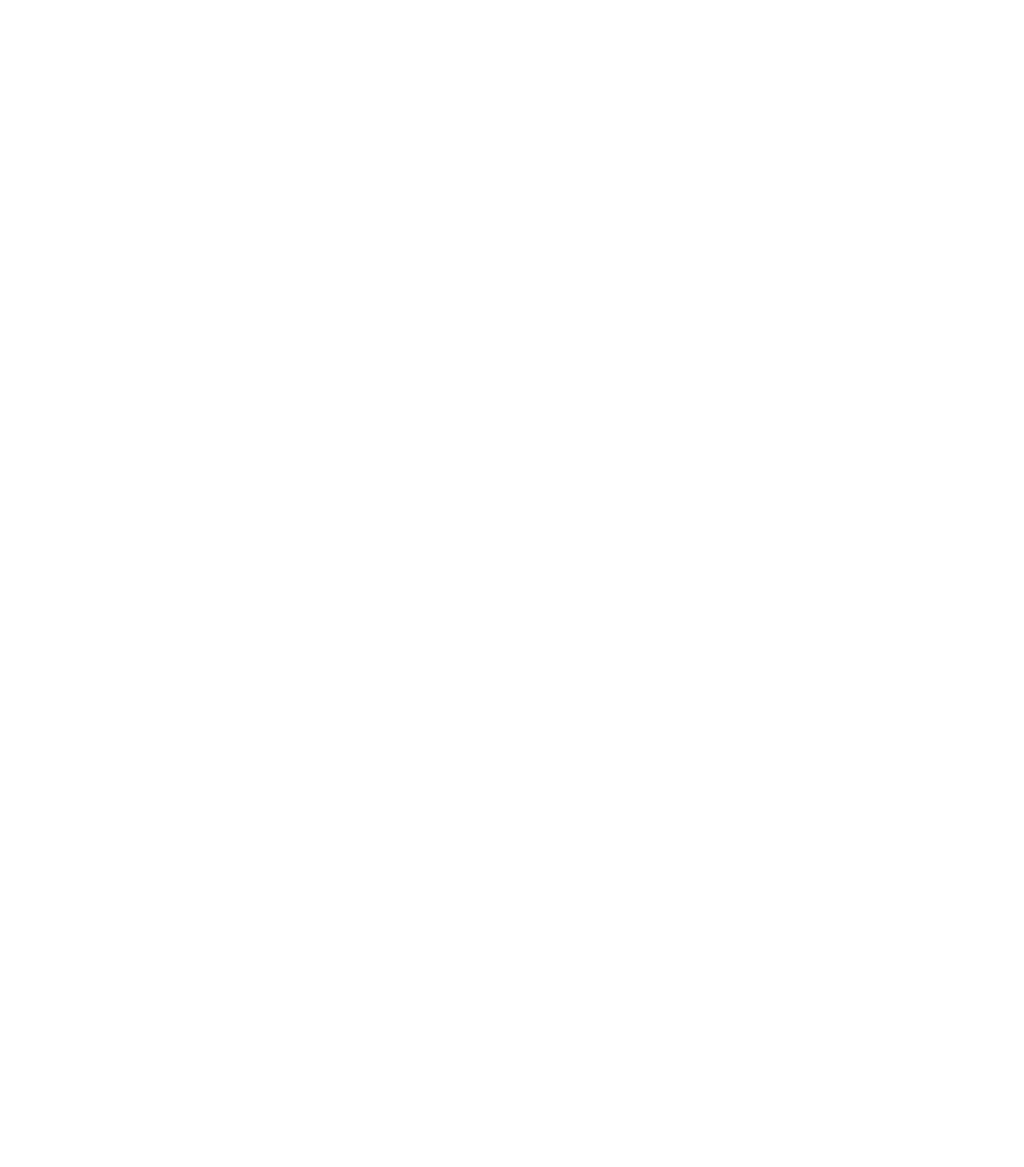
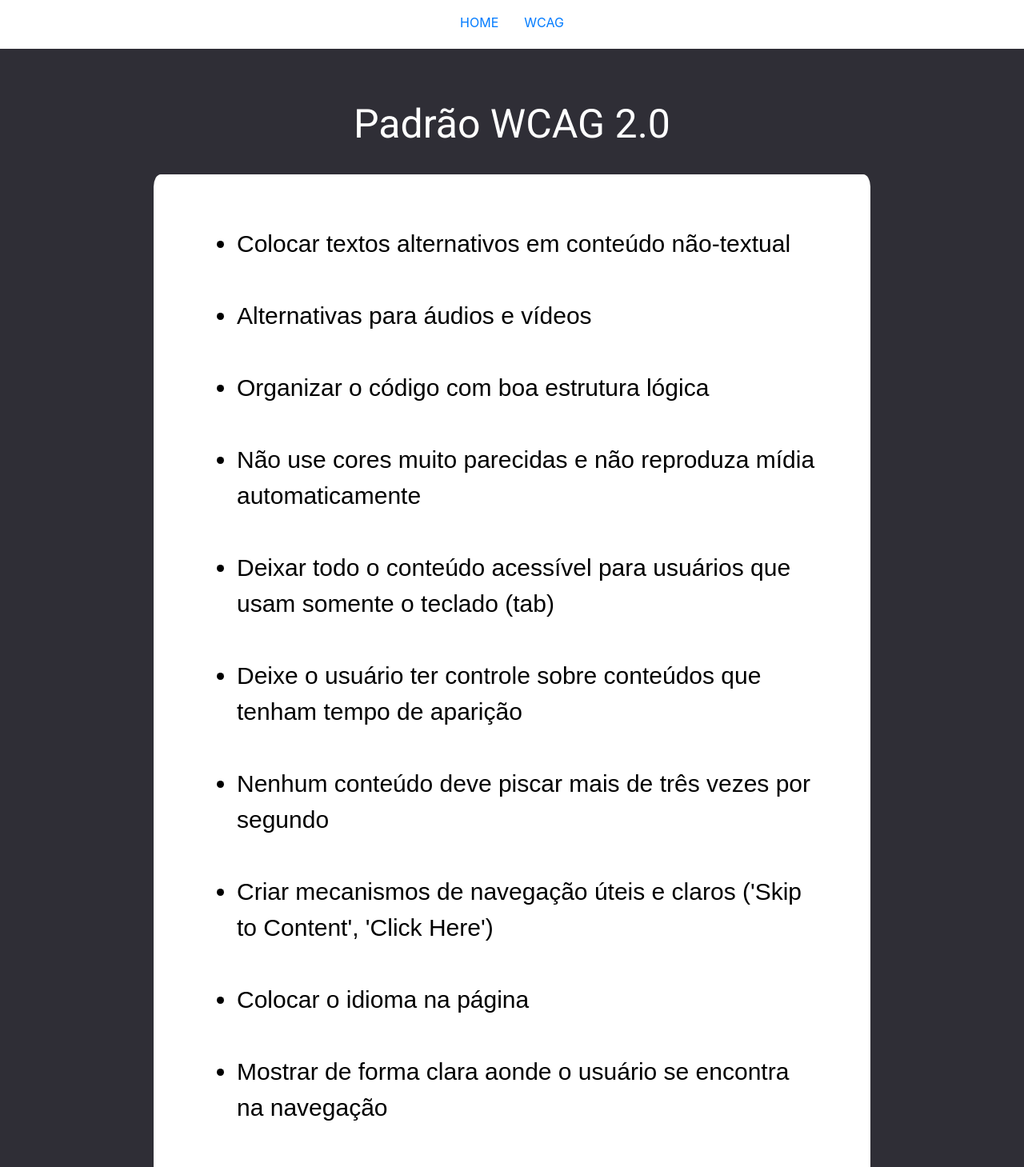
Before and after one commit to jullysilva/SWAR, a React (Create React App) app: page /WCAG in a window 1280 px wide. Shown: the part 131-1590 px from the top of the page at 80% size. Before the commit the page ends 800 px from the top, so only its background shows below. Built offline with nearby package versions, Linux system fonts and the light colour scheme.

Commit message:
WCAG 100%

```diff
--- a/src/components/Menu.js
+++ b/src/components/Menu.js
@@ -19,12 +19,12 @@ function Menu() {
                 </Nav>
             </header>
             <div>
-                <Nav variant="pills" className="justify-content-center" defaultActiveKey="/home">
+                <Nav variant="pills" className="justify-content-center">
                     <Nav.Item>
                         <Nav.Link><Link to="/">HOME</Link></Nav.Link>
                     </Nav.Item>
                     <Nav.Item>
-                        <Nav.Link eventKey="link-1"><Link to="/Sobre">WCAG</Link></Nav.Link>
+                        <Nav.Link><Link to="/WCAG">WCAG</Link></Nav.Link>
                     </Nav.Item>
                 </Nav>
             </div>
--- a/src/components/sobre.js
+++ b/src/components/sobre.js
@@ -1,29 +1,35 @@
 import React, { Component } from 'react'
 import Menu from './Menu'
+import Footer from './Footer';
+import './../custom.css';
 
 export class Sobre extends Component {
     render() {
         return (
             <div>
                 <Menu />
-                <div>
+                <div className="App-header">
+            <h1 className="titulo">Padrão WCAG 2.0</h1>
 
-                    1.1 - Colocar textos alternativos em conteúdo não-textual
-    1.2 - Alternativas para áudios e vídeos
-    1.3 - Organizar o código com boa estrutura lógica
-    1.4 - Não use cores muito parecidas e não reproduza mídia automaticamente
+            <section className="padrao">
+                <ul>
+                    <li>Colocar textos alternativos em conteúdo não-textual</li><br/>
+                    <li>Alternativas para áudios e vídeos</li><br/>
+                    <li>Organizar o código com boa estrutura lógica</li><br/>
+                    <li>Não use cores muito parecidas e não reproduza mídia automaticamente</li><br/>
+                    <li>Deixar todo o conteúdo acessível para usuários que usam somente o teclado (tab)</li><br/>
+                    <li>Deixe o usuário ter controle sobre conteúdos que tenham tempo de aparição</li><br/>
+                    <li>Nenhum conteúdo deve piscar mais de três vezes por segundo</li><br/>
+                    <li>Criar mecanismos de navegação úteis e claros ('Skip to Content', 'Click Here')</li><br/>
+                    <li>Colocar o idioma na página</li><br/>
+                    <li>Mostrar de forma clara aonde o usuário se encontra na navegação</li><br/>
+                    <li>Fornecer intruções claras ao usuário</li><br/>
+                    <li>Por fim, use todas as boas práticas de programação para criar um código acessível</li><br/>
+                </ul>
+            </section>
+            </div>
 
-    2.1 - Deixar todo o conteúdo acessível para usuários que usam somente o teclado (tab)
-    2.2 - Deixe o usuário ter controle sobre conteúdos que tenham tempo de aparição
-    2.3 - Nenhum conteúdo deve piscar mais de três vezes por segundo
-    2.4 - Criar mecanismos de navegação úteis e claros ('Skip to Content', 'Click Here')
-
-    3.1 - Colocar o idioma na página
-    3.2 - Mostrar de forma clara aonde o usuário se encontra na navegação
-    3.3 - Fornecer intruções claras ao usuário
-
-    4.1 - Por fim, use todas as boas práticas de programação para criar um código acessível
-            </div>
+            <Footer />
             </div>
         )
     }
--- a/src/custom.css
+++ b/src/custom.css
@@ -1,6 +1,6 @@
 
 input[type = 'file']{
-    padding: 2% 0%;
+    padding: 2% 4%;
     color: #000;
     background-color: white;
     border: none;
@@ -8,3 +8,21 @@ input[type = 'file']{
     border-radius: 3% 3%;
     align-content: center;
 }
+
+.padrao{
+    width: 70%;
+    height: 50%;
+    display: block;
+    border-radius: 1%;
+    background-color: white !important;
+    color: black;
+    font-family: Arial, Helvetica, sans-serif;
+    margin: 2%;
+    padding: 5%;
+    font-size: 30px;
+}
+
+.titulo{
+    color: white;
+    font-size: 50px;
+}
--- a/src/index.js
+++ b/src/index.js
@@ -2,17 +2,16 @@ import React from 'react';
 import ReactDOM from 'react-dom';
 import './index.css';
 import App from './App';
-import Sobre from './components/Sobre'
+import Sobre from './components/sobre'
 import { BrowserRouter, Switch, Route } from 'react-router-dom'
 import * as serviceWorker from './serviceWorker';
 import 'bootstrap/dist/css/bootstrap.min.css';
 
-//ReactDOM.render(<App />, document.getElementById('root'));
 ReactDOM.render(
     <BrowserRouter>
         <Switch>
             <Route path="/" exact={true} component={App}/>
-            <Route path="/Sobre" component={Sobre}/>
+            <Route path="/WCAG" component={Sobre}/>
         </Switch>
     </BrowserRouter>,
     document.getElementById('root'));
```
